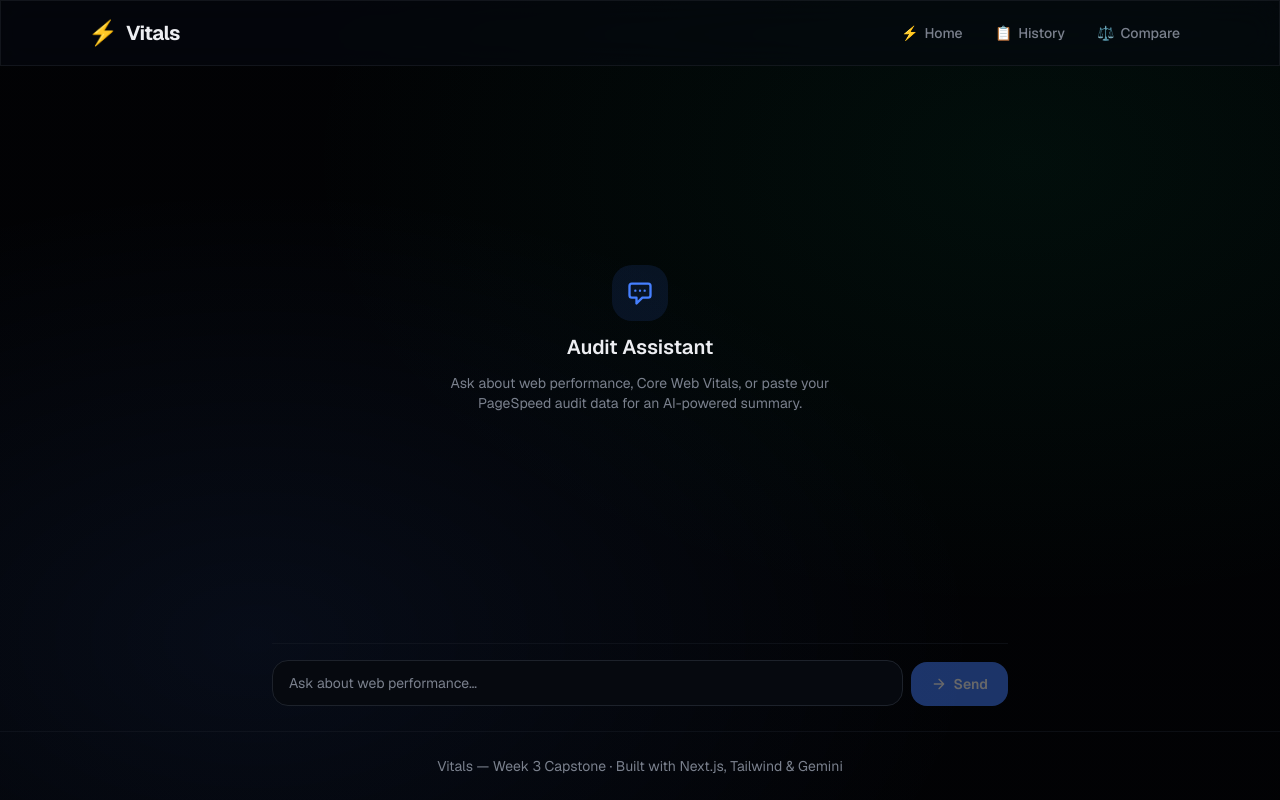
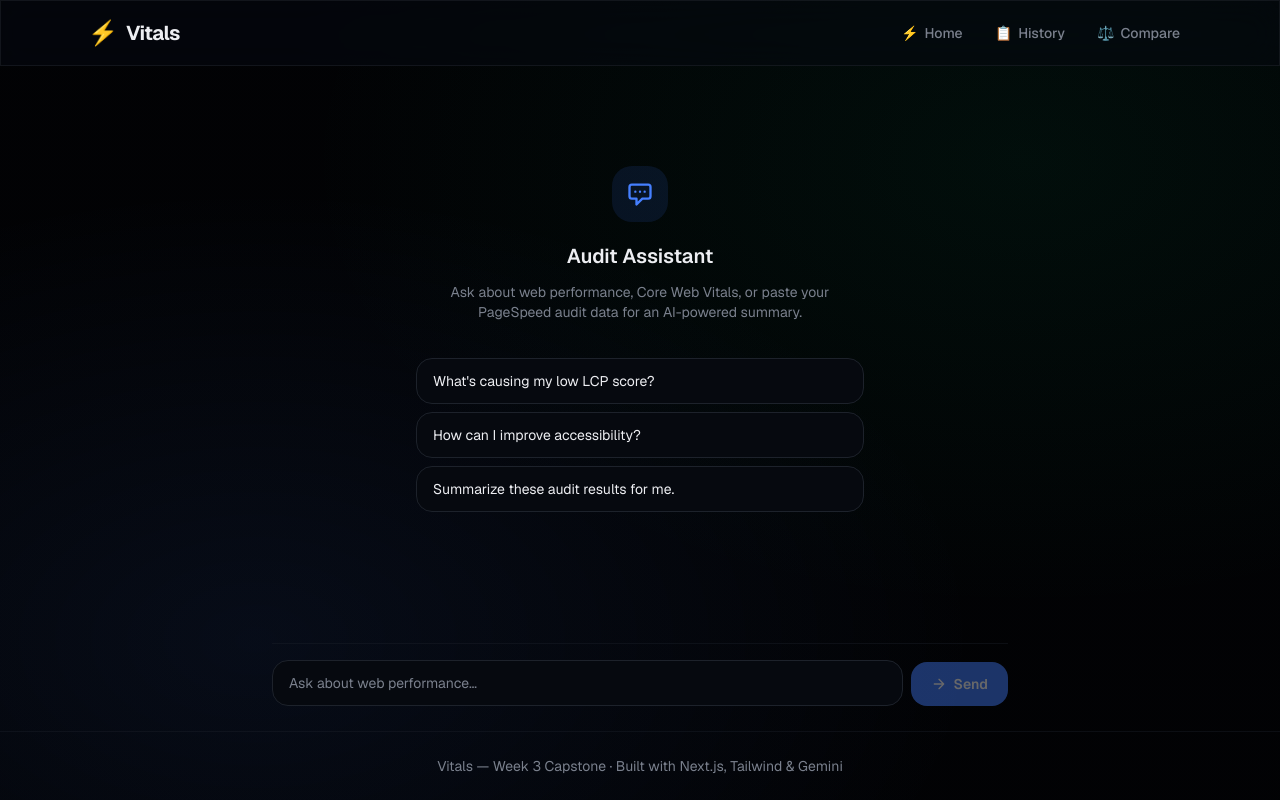
Before and after one commit to pughal-36/Vitals, a Next.js app: page /chat in a window 1280 px wide. Built offline with nearby package versions, Linux system fonts and the light colour scheme.

Commit message:
fe-08: 05 Loading and skeleton states

```diff
--- a/src/app/chat/AuditChat.tsx
+++ b/src/app/chat/AuditChat.tsx
@@ -245,15 +245,33 @@ export default function AuditChat() {
         {/* Empty state */}
         {messages.length === 0 && (
           <div className="flex flex-col items-center justify-center h-full text-center gap-3">
-            <div className="w-14 h-14 rounded-2xl bg-primary/10 flex items-center justify-center">
+            <div className="w-14 h-14 rounded-2xl bg-primary/10 flex items-center justify-center mb-2">
               <svg className="w-7 h-7 text-primary" fill="none" viewBox="0 0 24 24" stroke="currentColor" strokeWidth="2">
                 <path strokeLinecap="round" strokeLinejoin="round" d="M8 10h.01M12 10h.01M16 10h.01M9 16H5a2 2 0 01-2-2V6a2 2 0 012-2h14a2 2 0 012 2v8a2 2 0 01-2 2h-5l-5 5v-5z" />
               </svg>
             </div>
             <h2 className="text-xl font-semibold text-foreground">Audit Assistant</h2>
-            <p className="text-muted text-sm max-w-sm">
+            <p className="text-muted text-sm max-w-sm mb-6">
               Ask about web performance, Core Web Vitals, or paste your PageSpeed audit data for an AI-powered summary.
             </p>
+            <div className="flex flex-col gap-2 w-full max-w-md">
+              {[
+                "What's causing my low LCP score?",
+                "How can I improve accessibility?",
+                "Summarize these audit results for me."
+              ].map((q) => (
+                <button
+                  key={q}
+                  onClick={() => {
+                    setInput(q);
+                    inputRef.current?.focus();
+                  }}
+                  className="text-sm text-left px-4 py-3 rounded-xl bg-surface border border-border hover:border-primary/50 hover:bg-primary/5 transition-colors text-foreground"
+                >
+                  {q}
+                </button>
+              ))}
+            </div>
           </div>
         )}
 
@@ -315,20 +333,13 @@ export default function AuditChat() {
           );
         })}
 
-        {/* ─── Thinking indicator ───
-            Shows when status is "submitted" (request sent, waiting for first token).
-            When status moves to "streaming", the assistant message appears in messages[]
-            automatically, so this indicator disappears naturally — no flicker because
-            the indicator and the first token are never both visible at the same time. */}
+        {/* ─── Thinking indicator ─── */}
         {status === "submitted" && (
           <div className="flex justify-start">
-            <div className="bg-surface border border-border rounded-2xl rounded-bl-md px-4 py-3 flex items-center gap-2 animate-in fade-in slide-in-from-bottom-2 duration-300">
-              <div className="flex gap-1">
-                <span className="w-2 h-2 rounded-full bg-primary/60 animate-bounce [animation-delay:0ms]" />
-                <span className="w-2 h-2 rounded-full bg-primary/60 animate-bounce [animation-delay:150ms]" />
-                <span className="w-2 h-2 rounded-full bg-primary/60 animate-bounce [animation-delay:300ms]" />
-              </div>
-              <span className="text-xs text-muted">Thinking…</span>
+            <div className="w-full max-w-[85%] sm:max-w-[75%] rounded-2xl rounded-bl-md px-4 py-3 bg-surface border border-border flex flex-col gap-2 animate-pulse">
+              <div className="h-4 bg-muted/20 rounded w-3/4"></div>
+              <div className="h-4 bg-muted/20 rounded w-full"></div>
+              <div className="h-4 bg-muted/20 rounded w-5/6"></div>
             </div>
           </div>
         )}
--- /dev/null
+++ b/src/app/chat/loading.tsx
@@ -0,0 +1,11 @@
+export default function Loading() {
+  return (
+    <div className="flex-1 flex flex-col items-center justify-center px-4 py-16">
+      <div className="max-w-2xl w-full text-center">
+        <div className="inline-flex items-center justify-center w-16 h-16 rounded-2xl bg-muted/10 mb-6 animate-pulse"></div>
+        <div className="h-8 bg-muted/20 rounded-lg w-48 mx-auto mb-4 animate-pulse"></div>
+        <div className="h-5 bg-muted/10 rounded-lg w-64 mx-auto animate-pulse"></div>
+      </div>
+    </div>
+  );
+}
--- /dev/null
+++ b/src/app/history/loading.tsx
@@ -0,0 +1,11 @@
+export default function Loading() {
+  return (
+    <div className="flex-1 flex flex-col items-center justify-center px-4 py-16">
+      <div className="max-w-2xl w-full text-center">
+        <div className="inline-flex items-center justify-center w-16 h-16 rounded-2xl bg-muted/10 mb-6 animate-pulse"></div>
+        <div className="h-8 bg-muted/20 rounded-lg w-48 mx-auto mb-4 animate-pulse"></div>
+        <div className="h-5 bg-muted/10 rounded-lg w-64 mx-auto animate-pulse"></div>
+      </div>
+    </div>
+  );
+}
--- /dev/null
+++ b/src/app/report/loading.tsx
@@ -0,0 +1,11 @@
+export default function Loading() {
+  return (
+    <div className="flex-1 flex flex-col items-center justify-center px-4 py-16">
+      <div className="max-w-2xl w-full text-center">
+        <div className="inline-flex items-center justify-center w-16 h-16 rounded-2xl bg-muted/10 mb-6 animate-pulse"></div>
+        <div className="h-8 bg-muted/20 rounded-lg w-48 mx-auto mb-4 animate-pulse"></div>
+        <div className="h-5 bg-muted/10 rounded-lg w-64 mx-auto animate-pulse"></div>
+      </div>
+    </div>
+  );
+}
--- /dev/null
+++ b/src/app/scan/loading.tsx
@@ -0,0 +1,11 @@
+export default function Loading() {
+  return (
+    <div className="flex-1 flex flex-col items-center justify-center px-4 py-16">
+      <div className="max-w-2xl w-full text-center">
+        <div className="inline-flex items-center justify-center w-16 h-16 rounded-2xl bg-muted/10 mb-6 animate-pulse"></div>
+        <div className="h-8 bg-muted/20 rounded-lg w-48 mx-auto mb-4 animate-pulse"></div>
+        <div className="h-5 bg-muted/10 rounded-lg w-64 mx-auto animate-pulse"></div>
+      </div>
+    </div>
+  );
+}
```
